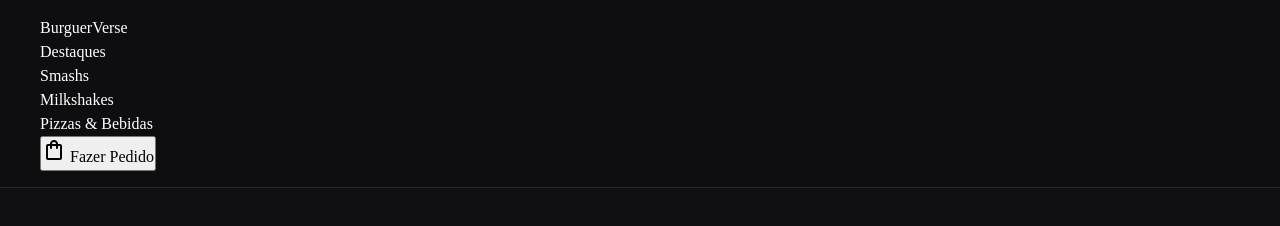
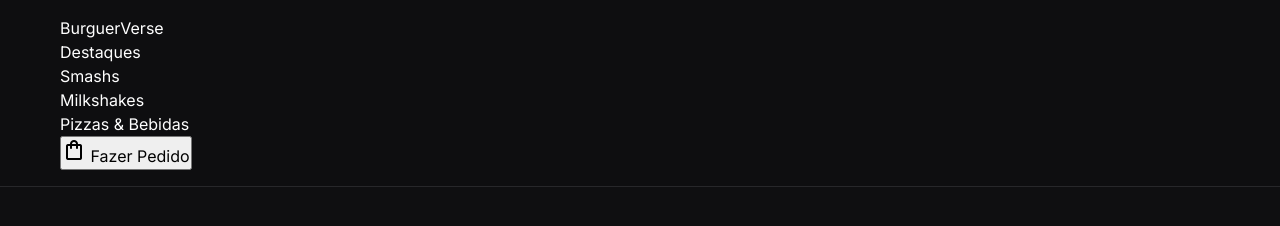
Before and after one commit to davisantoss8-code/Burguerverse, a plain HTML site: page index.html in a window 1280 px wide. Drawn offline with nearby package versions, Linux system fonts and the light colour scheme.

Commit message:
Add: searce

```diff
--- a/CSS/global.css
+++ /dev/null
@@ -1,26 +0,0 @@
-/* configuração inicial e temas consumindo as variaveis do desiign-system  */
-body{
-    background-color: var(--color-bg-main);
-    color: var(--color-text-main);
-    font-family: var(--color-text-main);
-    font-size: var(--fs-base);
-    -webkit-font-smothing: antialiased,
-}
-
-/* Layout de Container para alinhamento */
-.container{
-    width: 100%;
-    max-width: 120rem;   /*1200px maximo */
-    margin: 0 auto;
-    padding: 0 2rem;
-}
-
-/* Header Fixo */
-.header{
-    position: sticky;
-    top: 0;
-    background-color: rgba(15, 15, 17, 0.95);
-    backdrop-filter: blur(1rem);
-    border-bottom: 0.1rem solid var(--color-border);
-    padding: 1.6rem 0;
-}
--- a/CSS/main.css
+++ /dev/null
@@ -1,5 +0,0 @@
-/* 1. Base, Reser e Tokens do design system */
-@import url(./design-system.css);
-
-/* 2. Estilos */
-@import url(./global.css);
--- a/CSS/design-system.css
+++ b/src/css/design-system.css
@@ -1,3 +1,6 @@
+/* Importação das fontes do Google Fonts */
+@import url('https://fonts.googleapis.com/css2?family=Inter:wght@400;500;600&family=Poppins:wght@700;800;900&display=swap');
+
 /* 1. VARIÁVEIS GLOBAIS (Declaração dos tokens de design em primeiro lugar) */
 :root {
   /* Cores Principais Fast-Food */
@@ -37,22 +40,23 @@
   --transition-normal: 0.3s ease;
 }
 
-/* RESET ESTRUTURAL (padrão de estilo dos navegadores */
+/* 2. RESET STRUCTURAL (Zeramento padrão de estilo dos navegadores) */
 *,
 *::before,
-*::after{
+*::after {
   margin: 0;
   padding: 0;
-
+  box-sizing: border-box;
 }
 
-html{
+/* Define a base do rem para 10px (62.5% de 16px) */
+html {
   font-size: 62.5%;
   scroll-behavior: smooth;
 }
 
 /* Reset puramente estrutural do body */
-body{
+body {
   min-height: 100vh;
   line-height: 1.5;
   text-rendering: optimizeSpeed;
@@ -60,21 +64,21 @@ body{
 
 /* Imagens responsivas sem ultrapassar o container */
 img,
-picture{
+picture {
   max-width: 100%;
   display: block;
   height: auto;
 }
 
-/* Heramça de tipografoia para entraas de texto e botões */
+/* Herança de tipografia para entradas de texto e botões */
 input,
 button,
 textarea,
-select{
+select {
   font: inherit;
 }
 
-/* remoção da formatação padrão */
+/* Remoção de formatação padrão */
 a {
   text-decoration: none;
   color: inherit;
--- /dev/null
+++ b/src/css/global.css
@@ -0,0 +1,27 @@
+/* Configuracao inicial e temas consumindo as variaveis do design-system */
+body {
+  background-color: var(--color-bg-main);
+  color: var(--color-text-main);
+  font-family: var(--font-body);
+  font-size: var(--fs-base); /* 1.6rem = 16px */
+  -webkit-font-smoothing: antialiased;
+}
+
+/* Layout de Container para alinhamento central */
+.container {
+  width: 100%;
+  max-width: 120rem; /* 1200px maximo */
+  margin: 0 auto;
+  padding: 0 2rem;
+}
+
+/* Header Fixo */
+.header {
+  position: sticky;
+  top: 0;
+  z-index: 100;
+  background-color: rgba(15, 15, 17, 0.95);
+  backdrop-filter: blur(1rem);
+  border-bottom: 0.1rem solid var(--color-border);
+  padding: 1.6rem 0;
+}
--- /dev/null
+++ b/src/css/main.css
@@ -0,0 +1,8 @@
+
+/* 1. Base, Reset e Tokens do Design System */
+
+@import url(./design-system.css);
+
+/* 2. Estilos Globais, Estrutura CSS Grid e Responsividade */
+
+@import url(./global.css);
```
Also changed, not shown: src/img/acompanhamentos/batata_suprema.png (added), src/img/acompanhamentos/onion_rings_hype.png (added), src/img/bebidas/soda_craft_limao_menta.png (added), src/img/burguers/monster_verse_xl.png (added), src/img/burguers/smash_bacon_bbq.png (added), src/img/pizzas/pizza_pan_peperoni.png (added), src/img/shakes/choco_extreme_70.png (added), src/img/shakes/shake_berry_crush.png (added), 2 other files. Lines whose indentation alone changed are shown as unchanged.
